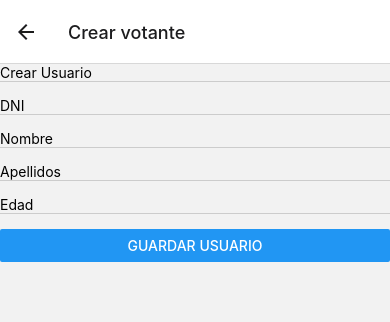
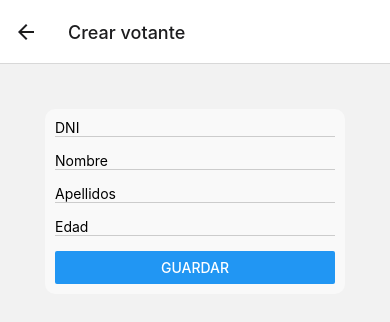
Before and after one commit to JDLO/react-final-project, a React Native app: screen /CreateVoterScreen in a window 390 px wide. Shown: the top 322 px of the page. Built offline with nearby package versions, Linux system fonts and the light colour scheme.

Commit message:
Actualizacion de los formularios de creacion

```diff
--- a/screens/CreatePoliticPartyScreen.js
+++ b/screens/CreatePoliticPartyScreen.js
@@ -37,9 +37,7 @@ const CreatePoliticPartyScreen = (props) => {
 
     return (
         <ScrollView>
-            <View style={styles.inputGroup}>
-                <Text>Crear Partido Político</Text>
-            </View>
+            <RN.View style={styles.formGroup}>
                 <RN.Text onPress={() => setIsOpen(true)} style={styles.emoji}>
                     {newItem.emoji}
                 </RN.Text>
@@ -52,9 +50,9 @@ const CreatePoliticPartyScreen = (props) => {
                     <TextInput placeholder='Nombre' onChangeText={(value) => setNewItem({ ...newItem, nombre: value })} />
                 </View>
                 <View>
-                <Button title="Guardar Usuario" onPress={() => saveNewUser()} />
+                    <Button title="Guardar" onPress={() => saveNewUser()} />
                 </View>
-
+            </RN.View>
         </ScrollView>
     )
 
@@ -70,6 +68,19 @@ const styles = RN.StyleSheet.create({
     title: {
         fontSize: 32,
         fontWeight: "700",
+    },
+    formGroup: {
+        borderRadius: 10,
+        padding: 10,
+        margin: 10,
+        backgroundColor: 'rgba(255, 255, 255,0.5)',
+    },
+    inputGroup: {
+        flex: 1,
+        padding: 0,
+        marginBottom: 15,
+        borderBottomWidth: 1,
+        borderBottomColor: '#cccccc'
     },
     inputContainer: {
         width: "90%",
--- a/screens/CreateVoterScreen.js
+++ b/screens/CreateVoterScreen.js
@@ -1,8 +1,8 @@
-import { View, Text, Button, TextInput, StyleSheet, ScrollView } from 'react-native';
-import React, { useState, setState } from 'react';
+import React, { useState } from 'react';
+import { Button, ScrollView, StyleSheet, TextInput, View } from 'react-native';
 
+import { addDoc, collection } from "@firebase/firestore";
 import { database } from "../database/firebase";
-import { addDoc, collection } from "@firebase/firestore";
 
 const CreateVoterScreen = (props) => {
     const [state, setState] = useState({
@@ -20,6 +20,9 @@ const CreateVoterScreen = (props) => {
         alert('FALTA COMPROBAR QUE NO EXISTE UN VOTANTE CON ESTE DNI');
         if (state.dni === '') {
             alert('Votante sin DNI');
+            return;
+        } else if (state.dni.match('/^[0-9]{8}[TRWAGMYFPDXBNJZSQVHLCKE]$/i') === '') {
+            alert('DNI incorrecto');
             return;
         }
         if (state.nombre === '') {
@@ -41,6 +44,9 @@ const CreateVoterScreen = (props) => {
                 if (edad < 18) {
                     alert('El votante no puede ser menor de 18 años');
                     return;
+                } else if (edad > 100) {
+                    alert('El votante no puede ser mayor de 100 años');
+                    return;
                 }
             }
         }
@@ -57,27 +63,33 @@ const CreateVoterScreen = (props) => {
     }
 
     return (
-        <ScrollView>
+        <ScrollView style={styles.container}>
+            <View style={styles.formGroup}>
                 <View style={styles.inputGroup}>
-                <Text>Crear Usuario</Text>
+                    <TextInput placeholder='DNI'
+                        onChangeText={(value) => setState({ ...state, dni: value })}
+                    />
                 </View>
                 <View style={styles.inputGroup}>
-                <TextInput placeholder='DNI' onChangeText={(value) => setState({ ...state, dni: value })} />
+                    <TextInput placeholder='Nombre'
+                        onChangeText={(value) => setState({ ...state, nombre: value })}
+                    />
                 </View>
                 <View style={styles.inputGroup}>
-                <TextInput placeholder='Nombre' onChangeText={(value) => setState({ ...state, nombre: value })} />
+                    <TextInput placeholder='Apellidos'
+                        onChangeText={(value) => setState({ ...state, apellidos: value })}
+                    />
                 </View>
                 <View style={styles.inputGroup}>
-                <TextInput placeholder='Apellidos' onChangeText={(value) => setState({ ...state, apellidos: value })} />
+                    <TextInput placeholder='Edad'
+                        keyboardType='numeric'
+                        onChangeText={(value) => setState({ ...state, edad: value })}
+                    />
                 </View>
-            <View style={styles.inputGroup}>
-                <TextInput placeholder='Edad' keyboardType='numeric' onChangeText={(value) => setState({ ...state, edad: value })} />
+                <View style={styles.button}>
+                    <Button title="Guardar" onPress={() => saveNewUser()} />
                 </View>
-
-            <View>
-                <Button title="Guardar Usuario" onPress={() => saveNewUser()} />
             </View>
-
         </ScrollView>
     )
 
@@ -89,12 +101,22 @@ const styles = StyleSheet.create({
         flex: 1,
         padding: 35
     },
+    formGroup: {
+        // flex: 1,
+        borderRadius: 10,
+        padding: 10,
+        margin: 10,
+        backgroundColor: 'rgba(255, 255, 255,0.5)',
+    },
     inputGroup: {
-        flex: 1,
+        // flex: 1,
         padding: 0,
         marginBottom: 15,
         borderBottomWidth: 1,
         borderBottomColor: '#cccccc'
+    },
+    button: {
+        borderRadius: 10,
     }
 })
 
```
Lines whose indentation alone changed are shown as unchanged.
